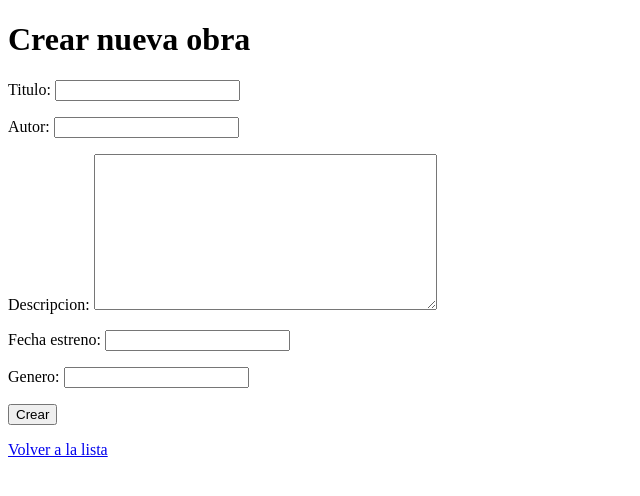
After one commit to JuanPabloPetean/EntregaFinal, a Django app: page /obras/nueva/ in a window 1280 px wide. The commit adds this page. Shown: the top 496 px of the page, without its empty margins (0-640 px from the left). Run offline with Django 5.2, Linux system fonts and the light colour scheme.

Commit message:
agregue funcion crear objeto

```diff
--- /dev/null
+++ b/teatro/forms.py
@@ -0,0 +1,8 @@
+from django import forms
+from .models import Obra
+
+
+class ObraForm(forms.ModelForm):
+    class Meta:
+        model = Obra
+        fields = ['titulo', 'autor', 'descripcion', 'fecha_estreno', 'genero']
--- a/teatro/urls.py
+++ b/teatro/urls.py
@@ -3,4 +3,5 @@ from . import views
 
 urlpatterns = [
     path('obras/', views.lista_obras, name='lista_obras'),
+    path('obras/nueva/', views.crear_obra, name='crear_obra'),
 ]
--- a/teatro/views.py
+++ b/teatro/views.py
@@ -1,6 +1,19 @@
-from django.shortcuts import render
+from django.shortcuts import render, redirect
 from .models import Obra
+from .forms import ObraForm
+
 
 def lista_obras(request):
     obras = Obra.objects.all()
     return render(request, 'teatro/lista_obras.html', {'obras': obras})
+
+
+def crear_obra(request):
+    if request.method == 'POST':
+        form = ObraForm(request.POST)
+        if form.is_valid():
+            form.save()
+            return redirect('lista_obras')
+    else:
+        form = ObraForm()
+    return render(request, 'teatro/crear_obra.html', {'form': form})
--- /dev/null
+++ b/templates/teatro/crear_obra.html
@@ -0,0 +1,15 @@
+<!DOCTYPE html>
+<html>
+<head>
+    <title>Crear Obra</title>
+</head>
+<body>
+    <h1>Crear nueva obra</h1>
+    <form method="post">
+        {% csrf_token %}
+        {{ form.as_p }}
+        <button type="submit">Crear</button>
+    </form>
+    <p><a href="{% url 'lista_obras' %}">Volver a la lista</a></p>
+</body>
+</html>
--- a/templates/teatro/lista_obras.html
+++ b/templates/teatro/lista_obras.html
@@ -6,6 +6,7 @@
 <body>
     <h1>Obras de Teatro</h1>
     {% if obras %}
+    <p><a href="{% url 'crear_obra' %}">Crear nueva obra</a></p>
         <ul>
         {% for obra in obras %}
             <li><h2>{{ obra.titulo }}</h2>
@@ -18,7 +19,7 @@
 
             </li>
         {% endfor %}
-        </ul>
+            <li>{{ obra.titulo }} — {{ obra.autor }}</li>
     {% else %}
         <p>No hay obras registradas.</p>
     {% endif %}
```
